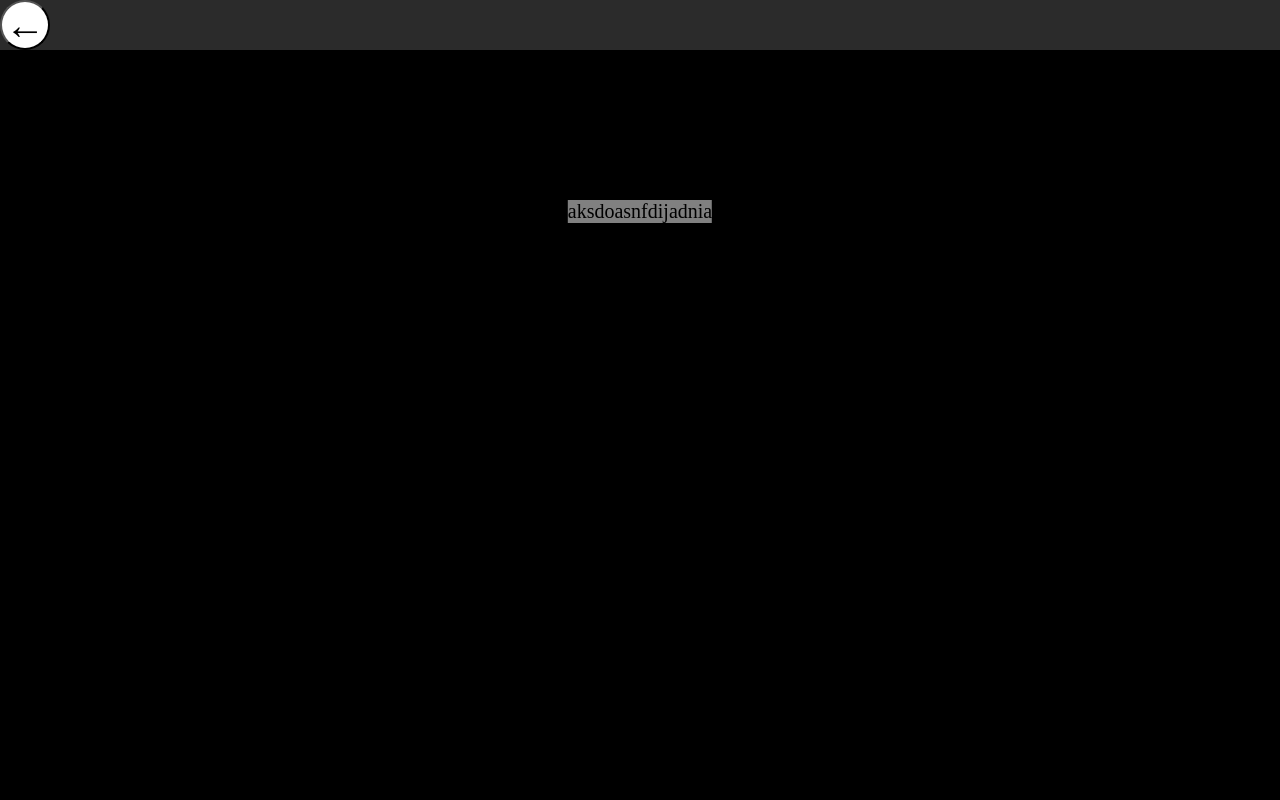
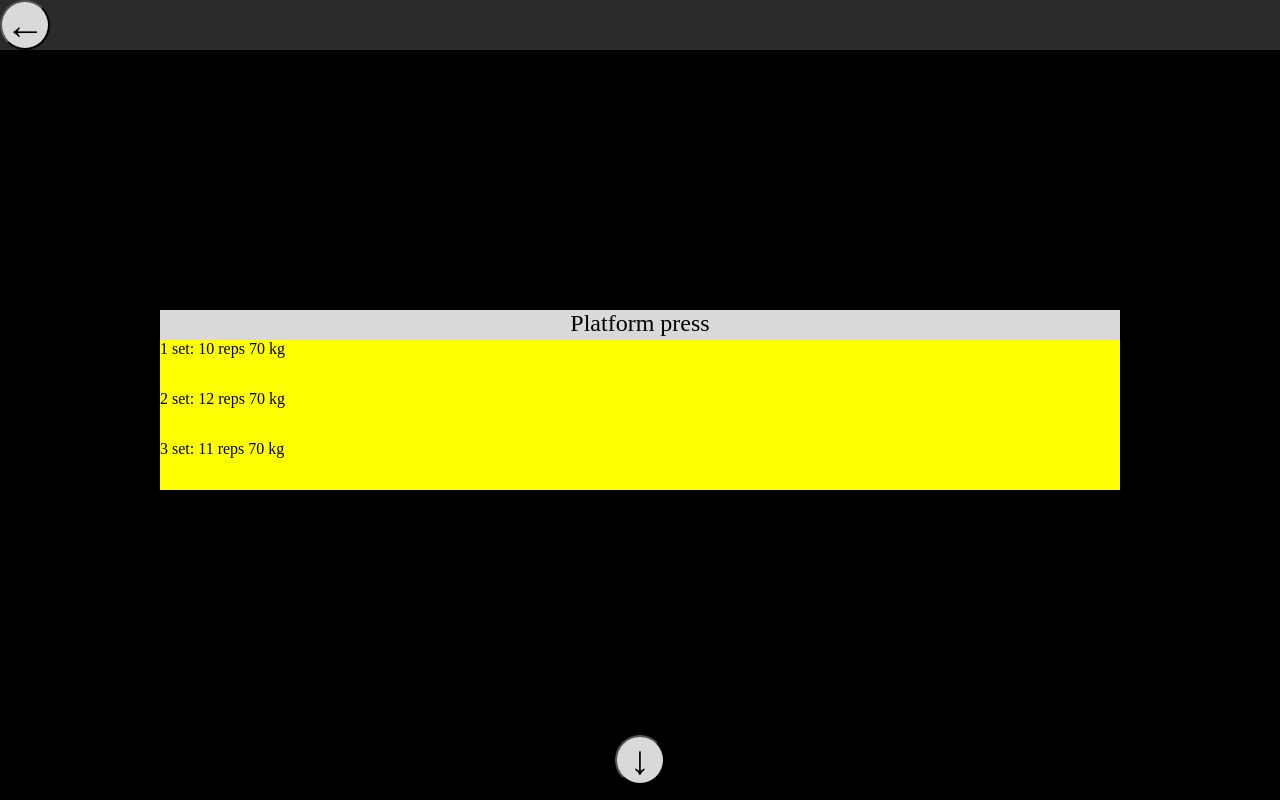
Before and after one commit to HaCK3R322/TrainingTracker-frontend, a React (Create React App) app: page /training/1 in a window 1280 px wide. Built offline with nearby package versions, Linux system fonts and the light colour scheme; no server answers.

Commit message:
Начата работа над упражнением с сэтами ну типа того

```diff
--- a/package.json
+++ b/package.json
@@ -19,6 +19,7 @@
     "react-scripts": "5.0.1",
     "react-transition-group": "^4.4.5",
     "styled-components": "^6.0.4",
+    "swiper": "^10.0.4",
     "typescript": "^4.9.5",
     "web-vitals": "^2.1.4"
   },
--- /dev/null
+++ b/src/components/ExerciseForm.tsx
@@ -0,0 +1,67 @@
+import React, {CSSProperties} from 'react';
+
+type ExerciseFormProps = {
+    units: string
+    sets: SetProps[],
+    name: string
+}
+
+type SetProps = {
+    id: number
+    reps: number
+    amount: number
+}
+
+type SetRowProps = {
+    num: number
+    reps: number
+    amount: number
+    units: string
+}
+
+const SetRow: React.FC<SetRowProps> = (props) => {
+    return(
+        <div style={SetRowStyle}>
+            {props.num} set: {props.reps} reps   {props.amount} {props.units}
+        </div>
+    )
+}
+
+const SetRowStyle: CSSProperties = {
+    width: '100%',
+    height: '50px',
+    backgroundColor: 'yellow'
+}
+
+const ExerciseForm: React.FC<ExerciseFormProps> = (props) => {
+    return (
+        <div style={ExerciseStyle}>
+            <div style={ExerciseNameStyle}> {props.name} </div>
+            {
+                props.sets.map((set, index) => {
+                    return(
+                        <SetRow num={index + 1} reps={set.reps} amount={set.amount} units={props.units}/>
+                    )
+                })
+            }
+        </div>
+    );
+};
+
+const ExerciseStyle: CSSProperties = {
+    backgroundColor: '#D9D9D9',
+    width: '75%',
+    position: 'absolute',
+    top: '50%',
+    left: '50%',
+    transform: 'translate(-50%, -50%)'
+}
+
+const ExerciseNameStyle: CSSProperties = {
+    fontSize: '24px',
+    width: '100%',
+    height: '30px',
+    textAlign: 'center'
+}
+
+export default ExerciseForm;
--- a/src/components/MainPage.tsx
+++ b/src/components/MainPage.tsx
@@ -72,7 +72,7 @@ const newTrainingButtonStyle: CSSProperties = {
     transform: 'translate(-50%, 0)',
     bottom: '15px',
 
-    backgroundColor: 'white'
+    backgroundColor: '#D9D9D9'
 }
 
 const headerTextStyle: CSSProperties = {
--- a/src/components/TrainingPage.tsx
+++ b/src/components/TrainingPage.tsx
@@ -9,6 +9,9 @@ import {useLoaderData, useNavigate, useNavigation, useParams} from "react-router
 import {motion} from "framer-motion";
 import {fetchGetAllExercisesByTrainingId} from "../api/Exercises";
 import training from "../api/entities/Training";
+import ExerciseForm from "./ExerciseForm";
+
+
 
 
 const TrainingPage = () => {
@@ -44,13 +47,21 @@ const TrainingPage = () => {
                     ←
                 </button>
 
-                <div style={someDivStyle}>
-                    aksdoasnfdijadnia
-                </div>
+                <ExerciseForm name={'Platform press'} units={'kg'} sets={Sets}/>
+
+                <button key={'toStatsButton'} style={toStatsButton} onClick={() => {alert('soon...')}}>
+                    ↓
+                </button>
             </div>
         </motion.div>
     );
 };
+
+const Sets = [
+    {id: 1, reps: 10, amount: 70},
+    {id: 1, reps: 12, amount: 70},
+    {id: 1, reps: 11, amount: 70}
+]
 
 const someDivStyle: CSSProperties = {
     fontSize: '20px',
@@ -70,7 +81,7 @@ const backToMainPageButton: CSSProperties = {
     borderRadius: '50%',
     bottom: '15px',
 
-    backgroundColor: 'white',
+    backgroundColor: '#D9D9D9',
 
     top: '0px',
     left: '0px',
@@ -78,4 +89,17 @@ const backToMainPageButton: CSSProperties = {
     padding: '0',
 }
 
+const toStatsButton: CSSProperties = {
+    position: 'absolute',
+    fontSize: '40px',
+    width: '50px',
+    height: '50px',
+    borderRadius: '50%',
+    left: '50%',
+    transform: 'translate(-50%, 0)',
+    bottom: '15px',
+
+    backgroundColor: '#D9D9D9'
+}
+
 export default TrainingPage;
--- a/src/components/TrainingsButtonsComposer.tsx
+++ b/src/components/TrainingsButtonsComposer.tsx
@@ -38,7 +38,8 @@ const TrainingsButtonsComposer: React.FC<TrainingsButtonsComposerProps> = (props
                             transform: 'translate(-50%, 0)',
                             font: 'Sans-Serif',
                             fontSize: '16px',
-                            color: 'black'
+                            color: 'black',
+                            backgroundColor: '#D9D9D9'
                         }}>
                             {buttonProps.text}
                         </button>
```
Also changed, not shown: 1 other file (tests, documents, lock files or other folders).
